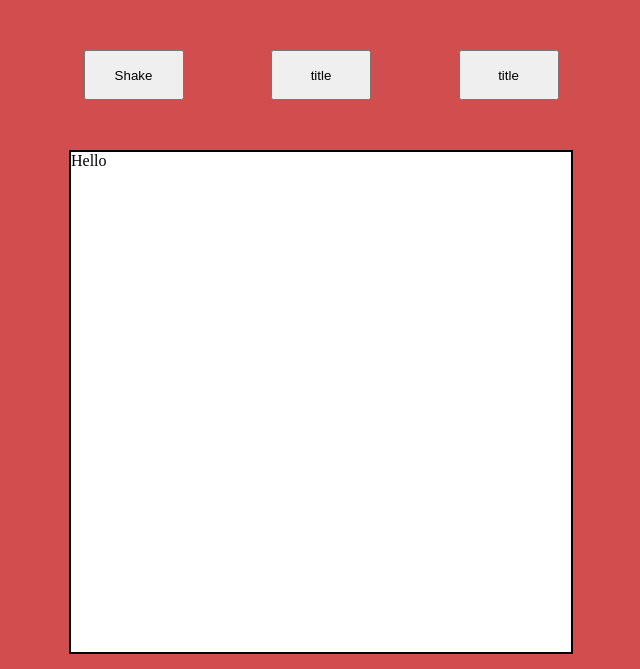
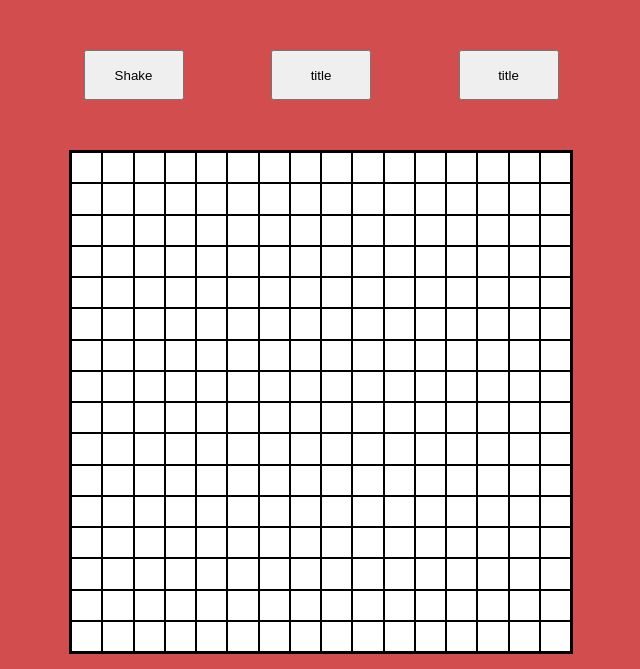
Before and after one commit to Jaime-Sanz/Etch-a-Sketch, a plain HTML site: page index.html in a window 1280 px wide. Shown: the top 669 px of the page, without its empty margins (319-959 px from the left). Drawn offline with Linux system fonts and the light colour scheme.

Commit message:
grid configured
fixed grid to display 256 squares

```diff
--- a/index.html
+++ b/index.html
@@ -10,7 +10,7 @@
 <body>
     <nav>
         <div id="nav-container">
-            <button>Shake</button>
+            <button onclick="">Shake</button>
             <button>title</button>
             <button>title</button>
         </div>
--- a/main.js
+++ b/main.js
@@ -1,11 +1,14 @@
 const divContainer = document.getElementById('main-container');
-
+divContainer.style.gridTemplateColumns = 'repeat(16, 1fr)';
+divContainer.style.gridTemplateRows = 'repeat(16, 1fr)';
 
 
 divMaker()
 
 function divMaker (){
-    let div = document.createElement('div');
-    divContainer.append("Hello");
-
+    for(i = 0; i < 256; i++){
+        let div = document.createElement('div');
+        div.classList.add('squares');
+        divContainer.appendChild(div)
+    }
 }
--- a/style.css
+++ b/style.css
@@ -33,11 +33,15 @@ nav #nav-container {
 }
 
 #main-container {
-    display: flex;
+    display: grid;
     width: 500px;
     height: 500px;
     border: 2px solid black;
     background: white;
+}
+
+.squares {
+    border: 1px solid black;
 }
 
 .title {
```
